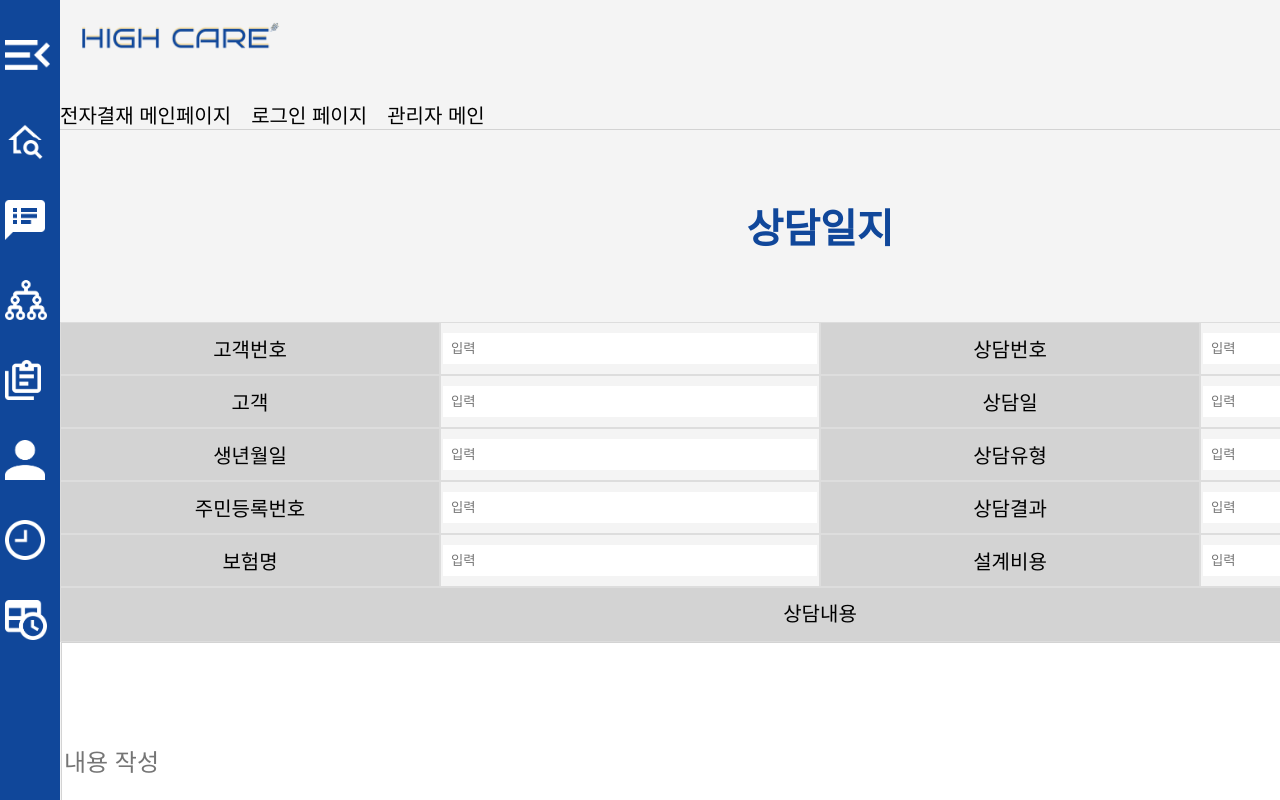
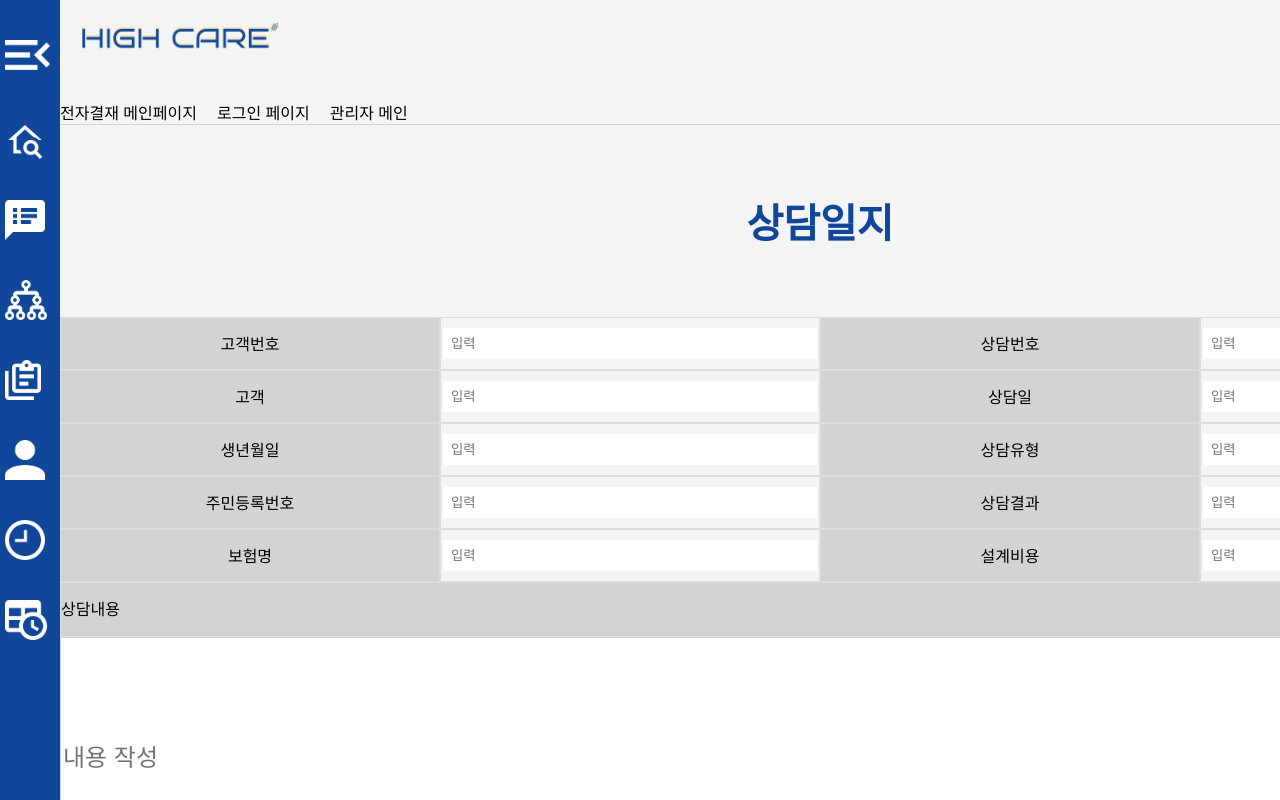
Before and after one commit to daheeh/HIGHCARE-React, a React (Create React App) app: page /mypage/mytemplate/customlog in a window 1280 px wide. Shown: the top 800 px of the page. Built offline with nearby package versions, Linux system fonts and the light colour scheme.

Commit message:
충돌수정

```diff
--- a/src/commons/leftnavibar.js
+++ b/src/commons/leftnavibar.js
@@ -27,10 +27,13 @@ function LeftNavibar(){
                 <Link to={"approval/mainpage"}>
                     <div className={isMenuActive? NaviCss.MenuActive : NaviCss.Approval}>{isMenuActive && '전자결재'}</div>
                 </Link>
+                <Link to= "/mypage">
                     <div className={isMenuActive? NaviCss.MenuActive : NaviCss.Mypage}>{isMenuActive && '마이페이지'}</div>
+                </Link>
                     <div className={isMenuActive? NaviCss.MenuActive : NaviCss.Schedule}>{isMenuActive && '일정관리'}</div>
                     <div className={isMenuActive? NaviCss.MenuActive : NaviCss.Reservation}>{isMenuActive && '시설예약'}</div>
                     <div className={isMenuActive? NaviCss.MenuActive : ''}>{isMenuActive && '시스템관리'}</div>
+
             </div>
         </>
     )
--- a/src/pages/mypage/Customerlog.css
+++ b/src/pages/mypage/Customerlog.css
@@ -3,11 +3,11 @@
 }
 
 
-body {
+/* body {
     font-size: 20px;
     text-align: center;
 
-}
+} */
 
 .consultation-form {
     width: 1520px;
@@ -33,8 +33,9 @@ body {
 .grid-item1{
     background-color: lightgray;
 }
-
-input[type="text"] {
+/* 이름 수정  */
+input[id^="consultation"] ,input[id^="customer"], input[id^="birthdate"], input[id^="id"]
+, input[id^="id"], input[id^="insurance"], input[id^="design"]  {
     width: 100%;
     padding: 8px;
     border: none; /* Remove the border */
--- a/src/pages/mypage/Worklog.css
+++ b/src/pages/mypage/Worklog.css
@@ -3,11 +3,7 @@
     text-align: center;
     padding: 40px;
 }
-body {
-    font-family: Arial, sans-serif;
-    margin: 0;
-    padding: 0;
-}
+
 
 .task-table {
     border-collapse: collapse;
--- a/src/pages/mypage/mymain.css
+++ b/src/pages/mypage/mymain.css
@@ -1,12 +1,13 @@
 a {
     text-decoration: none;
 }
-
+/*
 body {
     font-family: NanumGothic;
     list-style-type:none;
-}
+} */
 
+/* 이름 수정   */
 section {
     display: flex;
     width: 1840px;
```
Also changed, not shown: src/pages/mypage/mypage.js (line endings or trailing spaces).
